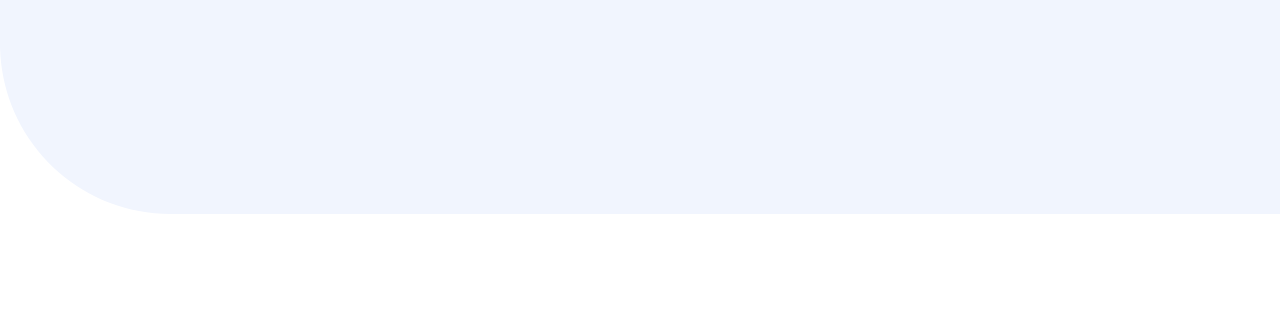
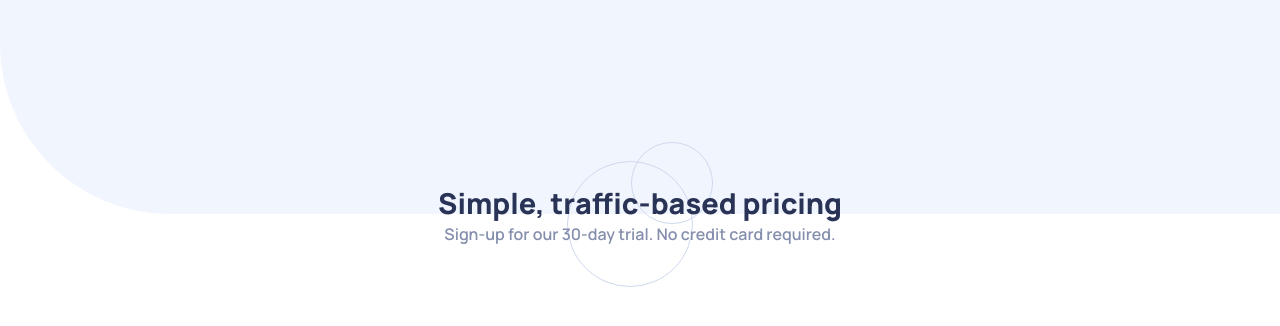
Before and after one commit to ajaythapliyal/interactive-pricing, a website built with Parcel: page src/index.html in a window 1280 px wide. Shown: the part 186-512 px from the top of the page. Built offline with nearby package versions, Linux system fonts and the light colour scheme.

Commit message:
app title

```diff
--- a/src/index.html
+++ b/src/index.html
@@ -13,6 +13,12 @@
   <link rel="stylesheet" href="./scss/main.scss">
 </head>
 <body>
+  <main class="flex justify-center align-center">
+    <div class="title flex flex-col justify-center">
+      <p class="font1 text-align-center">Simple, traffic-based pricing</p>
+      <p class="text-align-center font2">Sign-up for our 30-day trial. No credit card required.</p>
+    </div>
+  </main>
 
   <!-- Simple, traffic-based pricing
   Sign-up for our 30-day trial. No credit card required.
--- a/src/scss/main.scss
+++ b/src/scss/main.scss
@@ -7,3 +7,30 @@ body{
     background-size: 100% 50%;
     background-repeat: no-repeat;
 }
+
+main{
+    min-height: 100vh;
+}
+
+.title{
+    background-image: url(./../assets/images/pattern-circles.svg);
+    background-repeat: no-repeat;
+    min-height: 150px;
+    background-position: center;
+}
+
+//util
+
+.font1{
+    font-family: config.$font-family;
+    font-weight: 800;
+    font-size: 1.8rem;
+    color: config.$color-neutral1-500;
+}
+
+.font2{
+    font-family: config.$font-family;
+    font-weight: 600;
+    font-weight: 1rem;
+    color: config.$color-neutral1-400
+}
```
